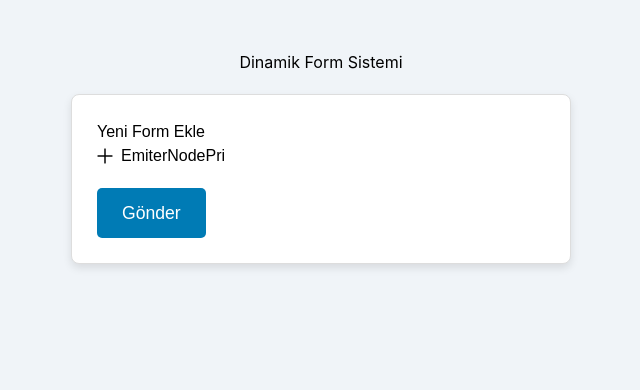
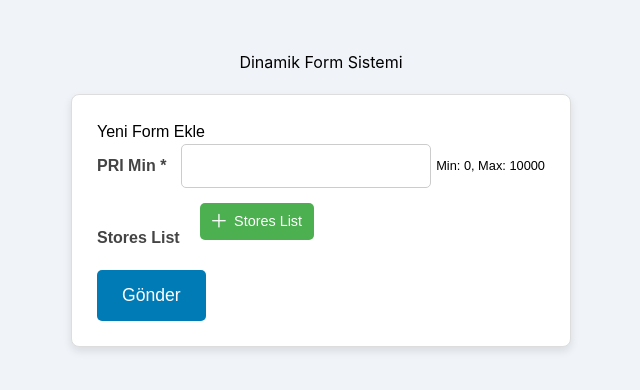
Before and after one commit to ayseberfinozcubuk/treeFormReact, a React (Create React App) app: page / in a window 1280 px wide. Both pictures are taken after a click on the button "Yeni Form Ekle". Shown: the top 390 px of the page, without its empty margins (319-959 px from the left). Built offline with nearby package versions, Linux system fonts and the light colour scheme.

Commit message:
going back

```diff
--- a/public/SampleData/EmiterNodePri.json
+++ b/public/SampleData/EmiterNodePri.json
@@ -1,5 +1,5 @@
 {
-    "Name": "EmiterNodePri",
+    "Name": "EmitterNodePri",
     "Properties": [
         {
             "Name": "PriMin",
--- a/src/Components/DynamicForm.jsx
+++ b/src/Components/DynamicForm.jsx
@@ -7,7 +7,6 @@ import { PrimeIcons } from 'primereact/api';
 const DynamicForm = ({ data, formValues, setFormValues, path = '', indentLevel = 0 }) => {
     const [subForms, setSubForms] = useState({});
     const [showListTypeButton, setShowListTypeButton] = useState({});
-    const [showForm, setShowForm] = useState(false); // State to toggle the form rendering
 
     const handleChange = (propertyName, value, index = null) => {
         const updatedValues = { ...formValues };
@@ -60,7 +59,7 @@ const DynamicForm = ({ data, formValues, setFormValues, path = '', indentLevel =
             .catch((error) => console.error('Error loading JSON:', error));
     };
 
-    const renderInput = (property, name) => {
+    const renderInput = (property) => {
         const { Name, Label, Type, IsMandatory, MinMax, ListType } = property;
 
         const indentStyle = {
@@ -81,16 +80,30 @@ const DynamicForm = ({ data, formValues, setFormValues, path = '', indentLevel =
         if (Type === "List") {
             return (
                 <div key={Name} className="list-container" style={indentStyle}>
-
                     <label className="form-label">{Label}</label>
                     <Button
                         label={`${Label}`}
                         type="button"
-                        onClick={handleListTypeClick}
+                        onClick={handleLabelClick}
                         className="p-button-rounded p-button-secondary"
                         icon={PrimeIcons.PLUS}
                         style={{ gap: '8px' }}
                     />
+
+                    {/* Show {ListType} add button when label is clicked */}
+                    {showListTypeButton[Name] && (
+                        <div className="list-type-container" style={{ marginLeft: '20px' }}>
+                            <label className="form-label">{ListType}</label>
+                            <Button
+                                label={`${ListType}`}
+                                type="button"
+                                onClick={handleListTypeClick}
+                                className="p-button-rounded p-button-primary"
+                                icon={PrimeIcons.PLUS}
+                                style={{ gap: '8px' }}
+                            />
+                        </div>
+                    )}
 
                     {/* Render subforms */}
                     {subForms[Name] && subForms[Name].map((form, i) => (
@@ -144,21 +157,7 @@ const DynamicForm = ({ data, formValues, setFormValues, path = '', indentLevel =
 
     return (
         <div>
-            <Button
-                label={data.Name}
-                type="button"
-                onClick={() => setShowForm(true)}
-                className="p-button-rounded p-button-secondary"
-                icon={PrimeIcons.PLUS}
-                style={{ gap: '8px' }}
-            />
-
-            {/* Conditionally render the form only after BenButon is clicked */}
-            {showForm && (
-                <div>
-                    {data.Properties ? data.Properties.map((property, index) => renderInput(property, index, data.Name)) : null}
-                </div>
-            )}
+            {data.Properties ? data.Properties.map((property, index) => renderInput(property, index)) : null}
         </div>
     );
 };
```
